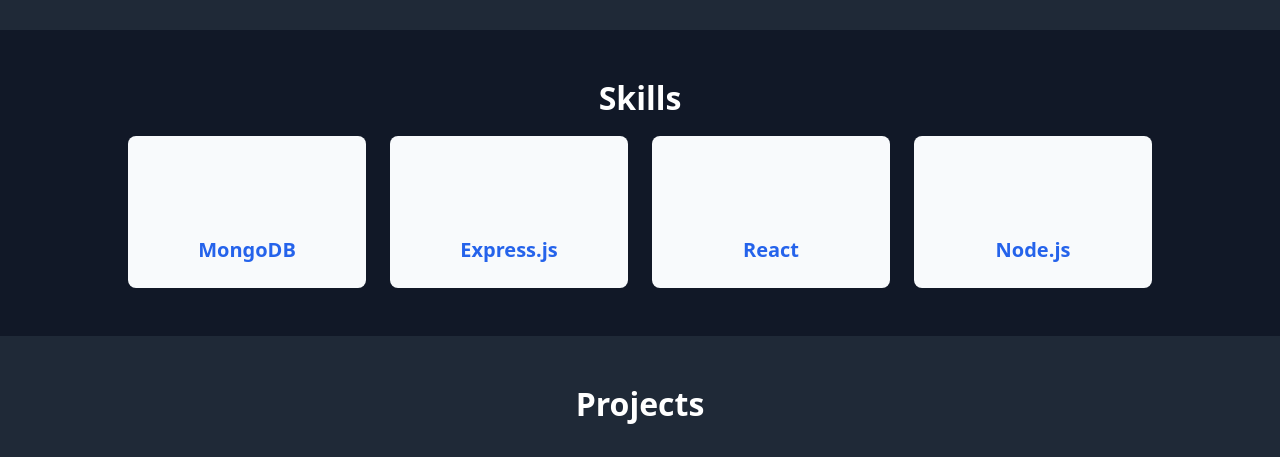
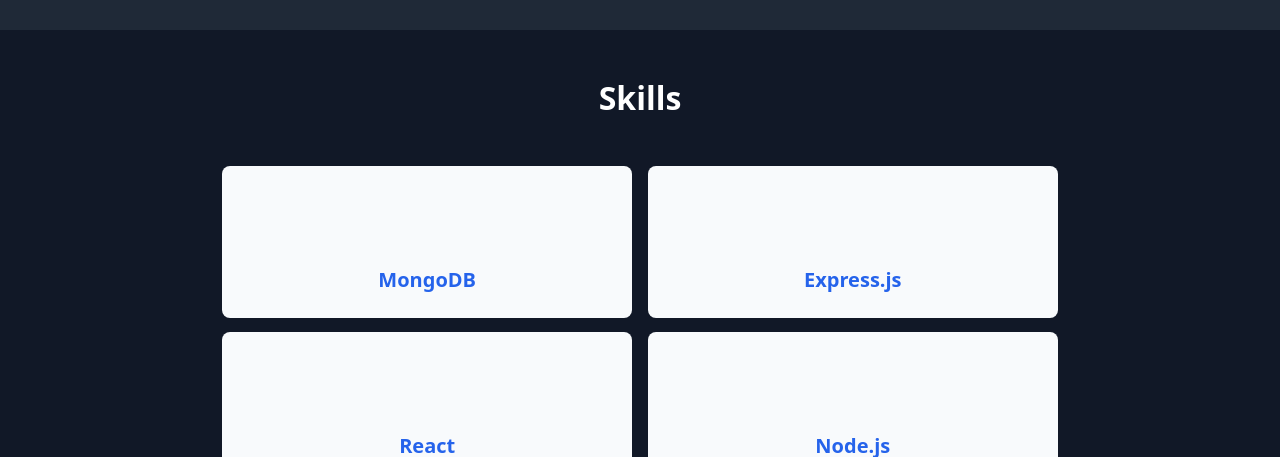
Before and after one commit to armanjes/Responsive-mern-dev-portfolio-website, a website built with Vite: page Portfolio/index.html in a window 1280 px wide. Shown: the part 1160-1617 px from the top of the page. Built offline with nearby package versions, Linux system fonts and the light colour scheme; grey boxes are pictures that could not be loaded.

Commit message:
code updated

```diff
--- a/Portfolio/styles/components/skills.css
+++ b/Portfolio/styles/components/skills.css
@@ -4,7 +4,7 @@
 
 #skills .container .section-container h2 {
   color: white;
-  margin-bottom: 18px;
+  margin-bottom: 48px;
   font-size: 32px;
   text-align: center;
 }
@@ -35,19 +35,26 @@
   color: var(--color-blue-600);
 }
 
-@media screen and (min-width: 600px) {
+@media screen and (min-width: 768px) {
   #skills .card-container {
     flex-direction: row;
+    flex-wrap: wrap;
     column-gap: 1em;
   }
 
   #skills .card-container .card {
-    flex: 1;
+    flex-basis: 48%;
+    flex-grow: 1;
   }
 }
 
-@media screen and (min-width: 900px) {
+@media screen and (min-width: 768px) {
   #skills .card-container {
-    column-gap: 24px;
+    justify-content: center;
+  }
+
+  #skills .card-container .card {
+    flex-basis: 40%;
+    flex-grow: 0;
   }
 }
```
